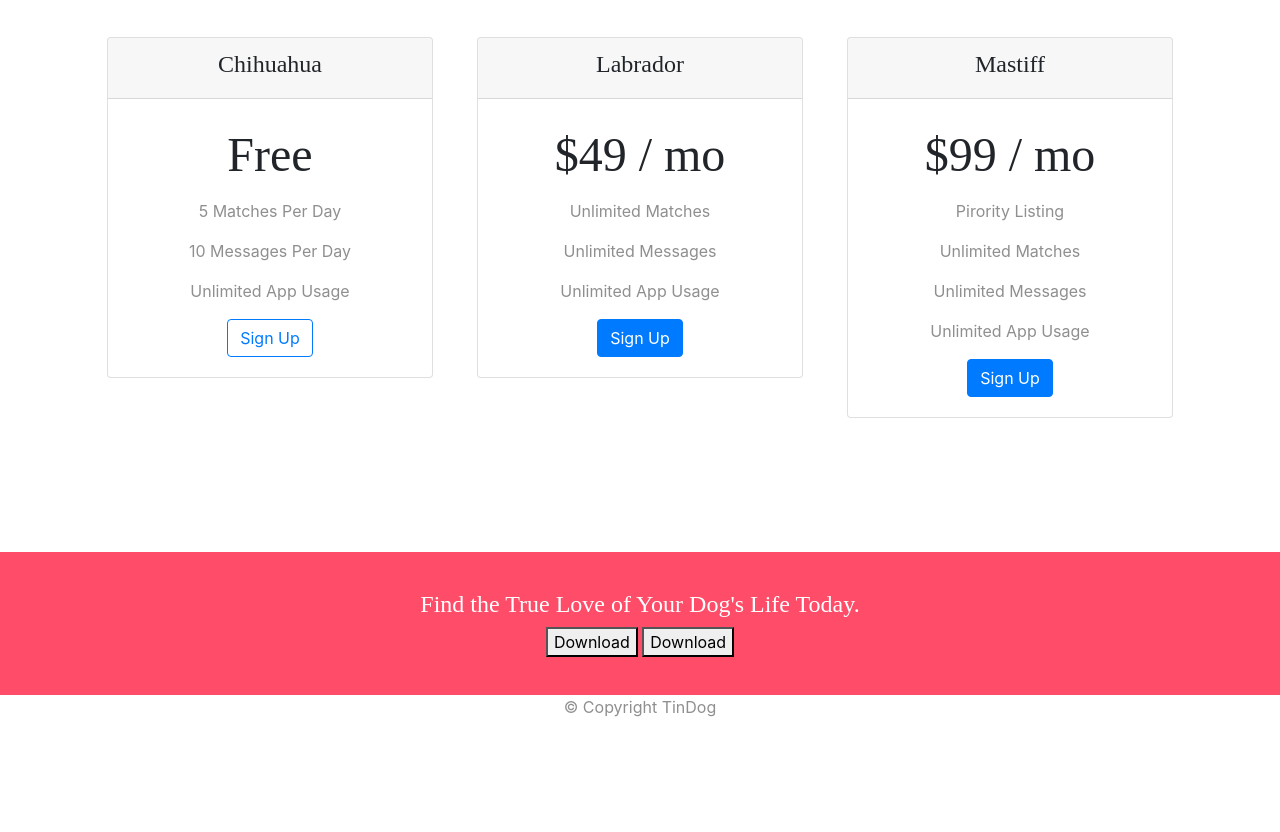
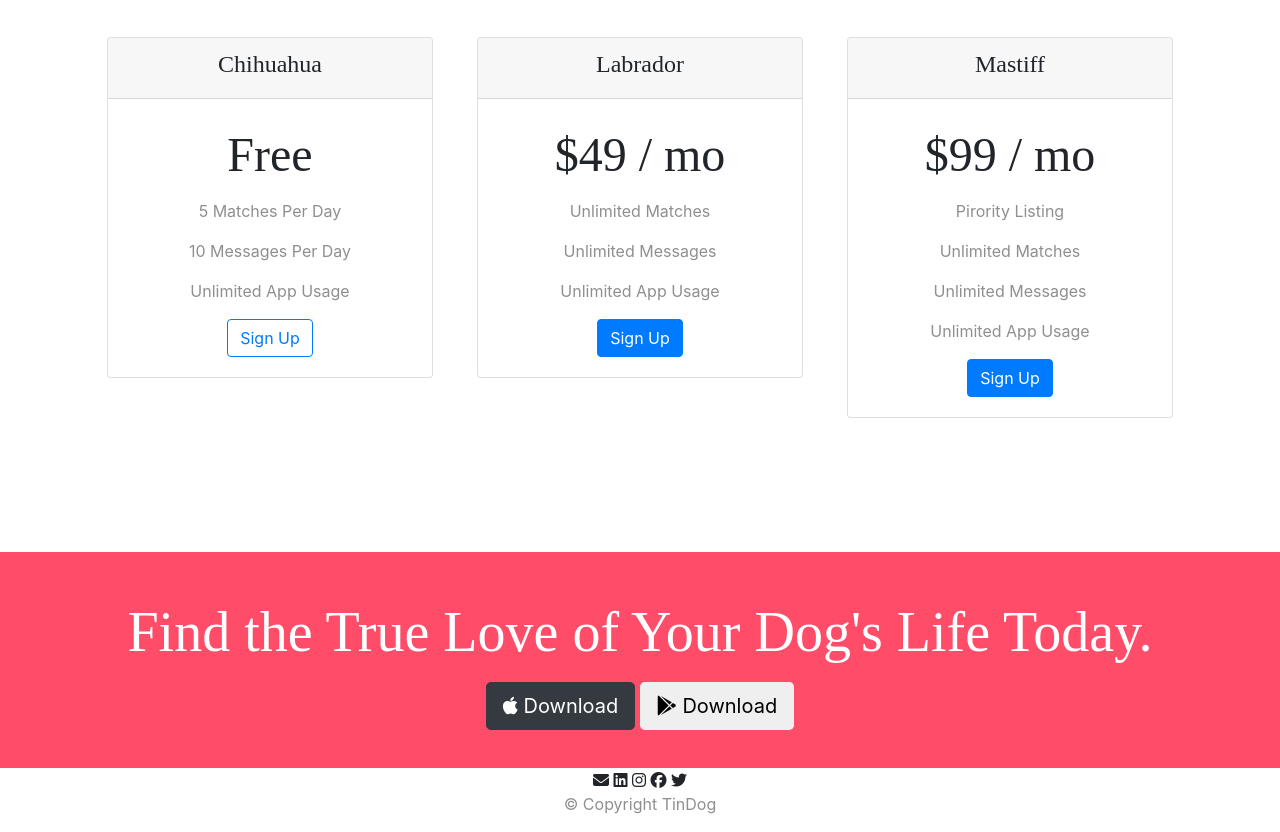
Before and after one commit to lst2018/ExerciseWebDev, a plain HTML site: page index.html in a window 1280 px wide. Shown: the part 2120-2952 px from the top of the page. Before the commit the page ends 2855 px from the top, so only its background shows below. Drawn offline with Linux system fonts and the light colour scheme.

Commit message:
Update index.html

```diff
--- a/index.html
+++ b/index.html
@@ -187,19 +187,21 @@
 
   <!-- Call to Action -->
 
-  <section id="cta">
-
-    <h3>Find the True Love of Your Dog's Life Today.</h3>
-    <button type="button">Download</button>
-    <button type="button">Download</button>
-
+   <section id="cta">
+      <h3 class="cta-heading">Find the True Love of Your Dog's Life Today.</h3>
+        <button class="btn btn-lg btn-dark" type="button"><i class="fa-brands fa-apple"></i> Download</button>
+        <button class="btn btn-lg btn-ligth" type="button"> <i class="fa-brands fa-google-play"></i> Download</button>
   </section>
 
 
   <!-- Footer -->
 
   <footer id="footer">
-
+    <i class="fa-solid fa-envelope"></i>
+    <i class="fa-brands fa-linkedin"></i>
+    <i class="fa-brands fa-instagram"></i>
+    <i class="fa-brands fa-facebook"></i>
+    <i class="fa-brands fa-twitter"></i>
     <p>© Copyright TinDog</p>
 
   </footer>
```
